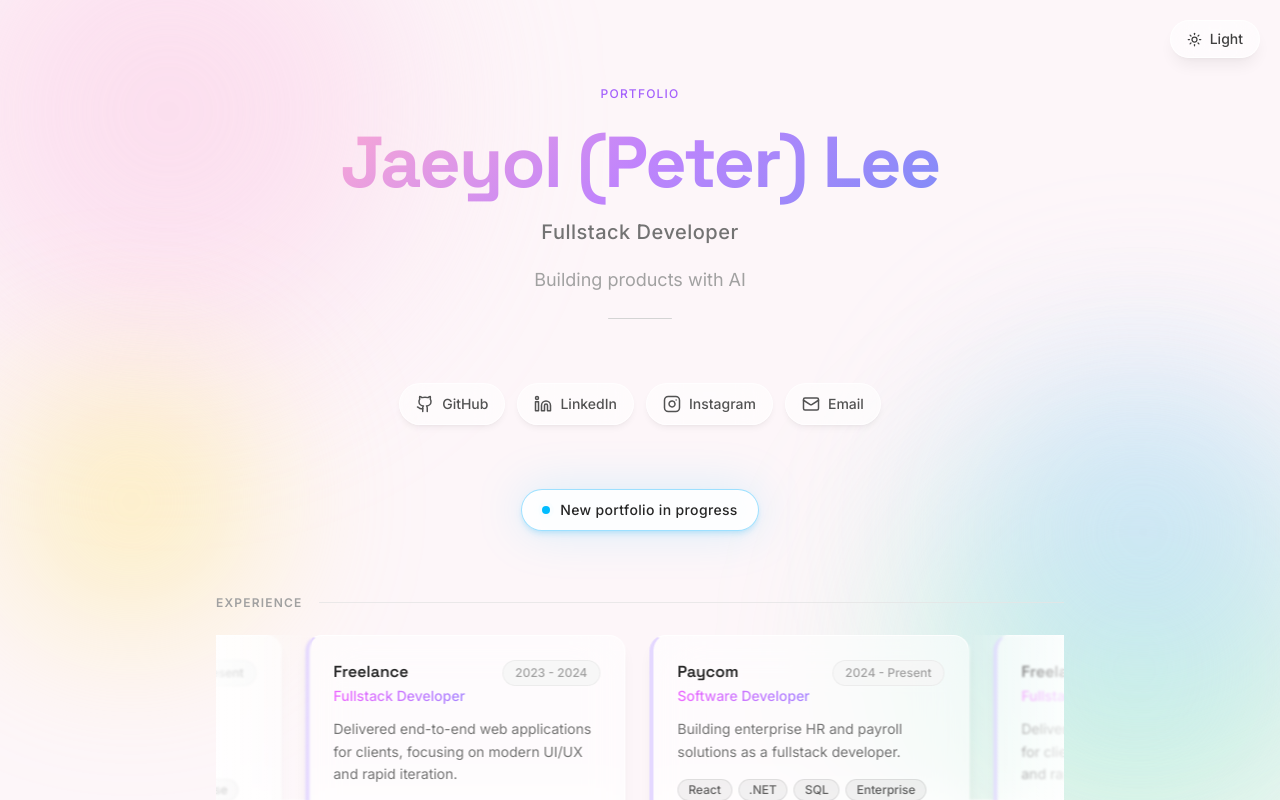
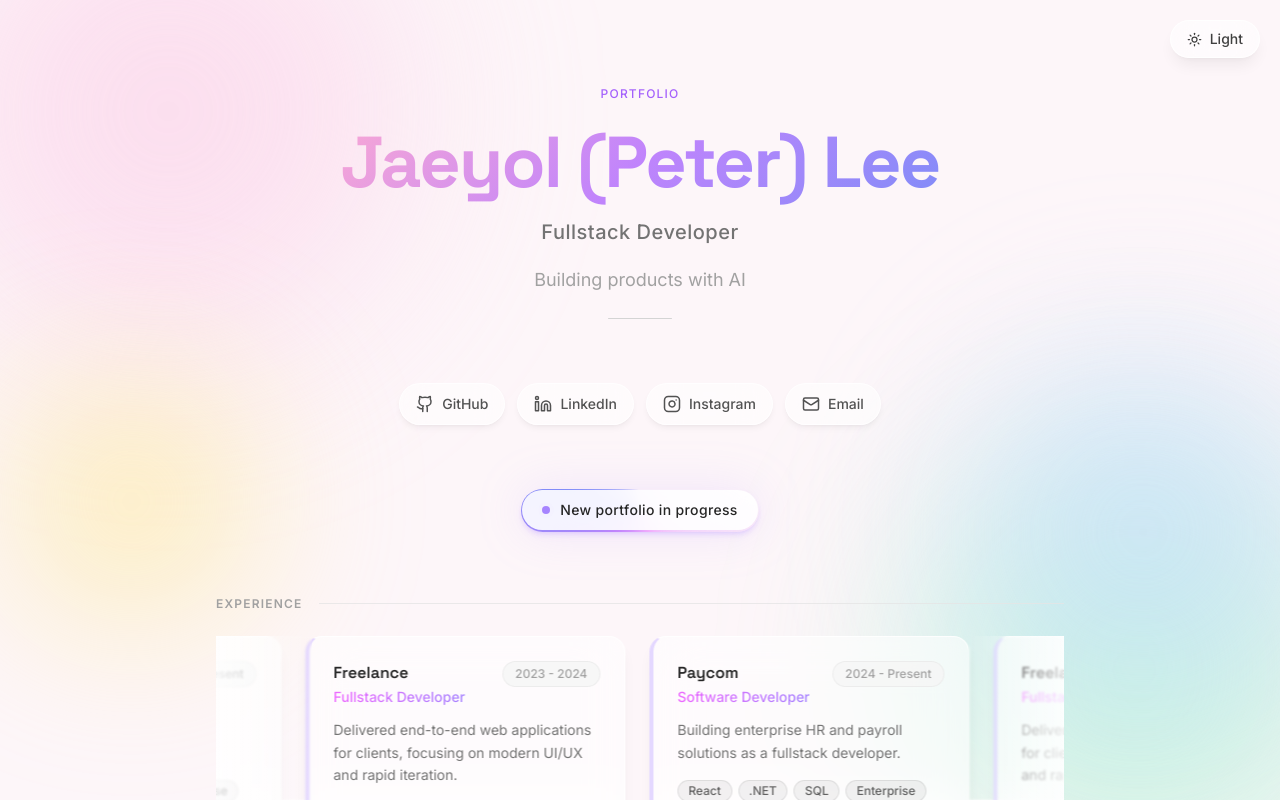
Before and after one commit to yiwoduf/leeable-homepage, a React (Vite) app: page / in a window 1280 px wide. Shown: the top 800 px of the page. Built offline with nearby package versions, Linux system fonts and the light colour scheme.

Commit message:
Add spinning conic-gradient border to StatusBadge
Replaces the static border with a comet-like pink-violet-indigo sweep
that cycles around the pill outline, giving a subtle loading feel.

```diff
--- a/src/components/StatusBadge.tsx
+++ b/src/components/StatusBadge.tsx
@@ -10,20 +10,33 @@ export const StatusBadge = () => {
       className="relative inline-flex items-center"
     >
       {/* Ambient glow layer behind the badge */}
-      <div className="absolute inset-0 rounded-full bg-sky-400/15 dark:bg-sky-400/20 blur-xl" />
+      <div className="absolute inset-0 rounded-full bg-violet-400/15 dark:bg-violet-400/20 blur-xl" />
 
-      {/* Badge pill */}
+      {/* Spinning border wrapper — p-[1.5px] is the border thickness */}
+      <div className="relative inline-flex rounded-full p-[1.5px] overflow-hidden
+        shadow-md shadow-violet-500/15 dark:shadow-violet-500/25">
+
+        {/* Spinning conic-gradient — comet sweeps around the pill */}
+        <div
+          className="absolute animate-spin-border aspect-square w-[200%]"
+          style={{
+            top: "50%",
+            left: "50%",
+            background:
+              "conic-gradient(from 0deg, transparent 0%, #f0abfc 20%, #c084fc 40%, #818cf8 55%, transparent 75%)",
+          }}
+        />
+
+        {/* Badge pill — background covers the gradient center, leaving just the border edge */}
         <div
           className="relative flex items-center gap-2.5 px-5 py-2.5 rounded-full
             bg-white/90 dark:bg-neutral-950/80
-          border border-sky-300/70 dark:border-sky-400/50
-          shadow-md shadow-sky-500/15 dark:shadow-sky-500/25
             backdrop-blur-xl"
         >
           {/* Pulsing status dot */}
           <span className="relative flex h-2 w-2 shrink-0">
-          <span className="animate-ping absolute inline-flex h-full w-full rounded-full bg-sky-400 opacity-75" />
-          <span className="relative inline-flex rounded-full h-2 w-2 bg-sky-400" />
+            <span className="animate-ping absolute inline-flex h-full w-full rounded-full bg-violet-400 opacity-75" />
+            <span className="relative inline-flex rounded-full h-2 w-2 bg-violet-400" />
           </span>
 
           {/* Solid text — high contrast in both modes */}
@@ -31,6 +44,7 @@ export const StatusBadge = () => {
             {siteData.statusMessage}
           </span>
         </div>
+      </div>
     </motion.div>
   );
 };
--- a/src/index.css
+++ b/src/index.css
@@ -78,6 +78,16 @@
   animation: float-slower 25s ease-in-out infinite;
 }
 
+/* Spinning border animation */
+@keyframes spin-border {
+  from { transform: translate(-50%, -50%) rotate(0deg); }
+  to   { transform: translate(-50%, -50%) rotate(360deg); }
+}
+
+.animate-spin-border {
+  animation: spin-border 2.5s linear infinite;
+}
+
 /* Hero gradient CSS variable — dark mode */
 :root {
   --hero-gradient: linear-gradient(135deg, #a78bfa 0%, #818cf8 35%, #38bdf8 70%, #34d399 100%);
```
Lines whose indentation alone changed are shown as unchanged.
